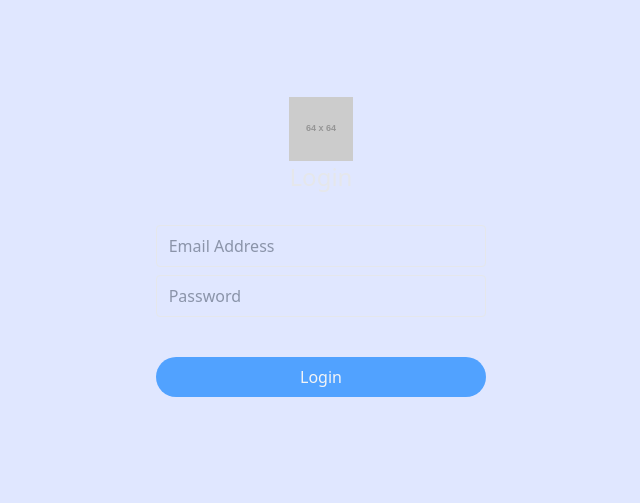
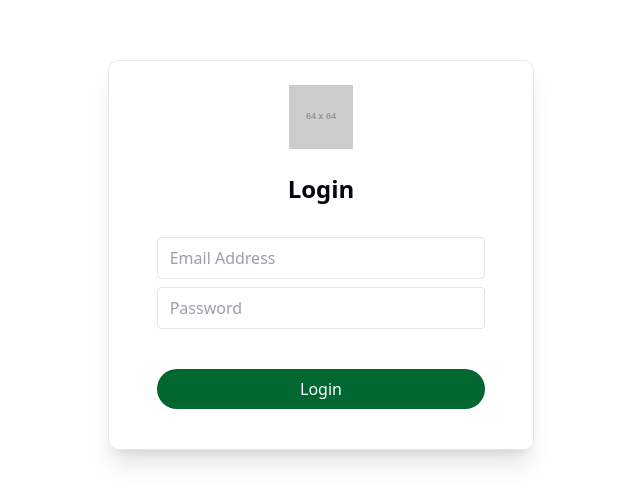
Before and after one commit to Hernanpedrino/costos-web, a Next.js app: page / in a window 1280 px wide. Shown: the part 145-648 px from the top of the page, without its empty margins (319-959 px from the left). Built offline with nearby package versions, Linux system fonts and the light colour scheme.

Commit message:
Arreglo del login

```diff
--- a/components/login/Login.tsx
+++ b/components/login/Login.tsx
@@ -2,9 +2,9 @@
 import Image from 'next/image'
 export const Login = () => {
   return (
-    <div className="w-full h-screen flex items-center justify-center bg-indigo-100">
-        <form className="w-full md:w-1/3 rounded-lg">
-          <div className="flex font-bold justify-center mt-6">
+    <div className="w-full h-screen flex items-center justify-center">
+        <form className="w-full md:w-1/3 border rounded-lg shadow-xl">
+          <div className="flex font-bold justify-center my-6">
             <Image
               src="https://dummyimage.com/64x64"
               alt="Picture of the author"
@@ -12,7 +12,7 @@ export const Login = () => {
               height={64}
             />
           </div>
-          <h2 className="text-2xl text-center text-gray-200 mb-8">Login</h2>
+          <h2 className="text-2xl text-center font-bold mb-8">Login</h2>
           <div className="px-12 pb-10">
             <div className="w-full mb-2">
               <div className="flex items-center">
@@ -55,8 +55,8 @@ export const Login = () => {
                   py-2
                   mt-8
                   rounded-full
-                  bg-blue-400
-                  text-gray-100
+                  bg-green-800
+                  text-white
                   focus:outline-none
                 "
             >
```
